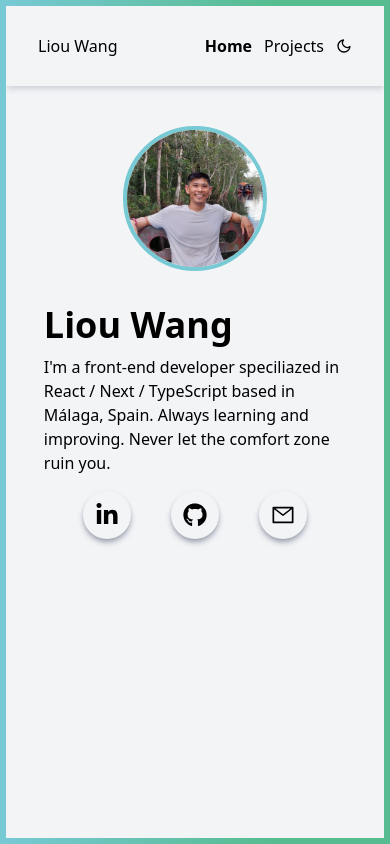
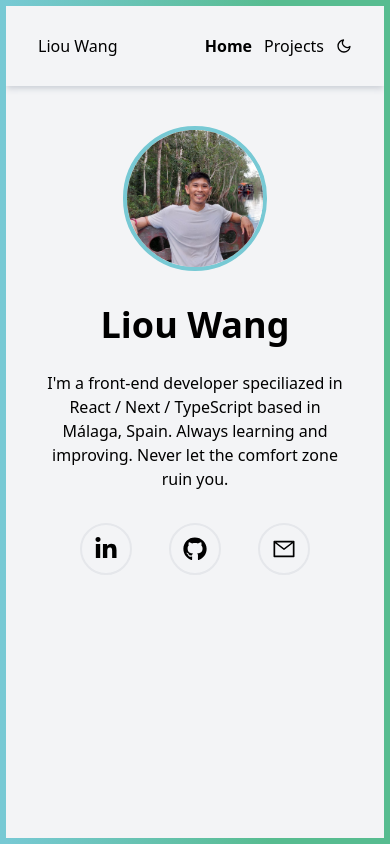
Before and after one commit to Liouch/personal-portfolio, a Next.js app: page / in a window 390 px wide. Built offline with nearby package versions, Linux system fonts and the light colour scheme.

Commit message:
Apply style changes including changes related to dark mode and responsive design

```diff
--- a/components/NavBar.tsx
+++ b/components/NavBar.tsx
@@ -26,7 +26,7 @@ const NavBar = () => {
   const router = useRouter();
 
   return (
-    <nav className='sticky h-20 w-full shadow-md shadow-gray-300'>
+    <nav className='sticky h-20 w-full shadow-md shadow-gray-300 dark:shadow-gray-500'>
       <div className='flex justify-between items-center w-full h-full px-8 md:px-20'>
         <NavBarItem url='/'>
           <span>Liou Wang</span>
--- a/components/ProjectCard.tsx
+++ b/components/ProjectCard.tsx
@@ -37,9 +37,9 @@ const ProjectLink = ({ url, type }: ProjectLinkProps) => {
       href={url}
       target='_blank'
       rel='noreferrer'
-      className='rounded-md py-2 px-4 min-h-[2.25rem] text-center bg-[var(--color-gray-light)] hover:bg-[var(--feather)] hover:text-white dark:hover:text-black transition-[background-color] duration-200 ease-in'
+      className='rounded-md py-2 px-4 min-h-[2.25rem] w-full lg:w-auto text-center bg-[var(--color-gray-light)] dark:bg-white hover:bg-[var(--feather)] dark:hover:bg-[var(--feather)] dark:text-black hover:text-white dark:hover:text-white  transition-[background-color] dark:transition-[background-color] duration-200 ease-in'
     >
-      <span className='flex items-center flex-nowrap'>
+      <span className='flex items-center flex-nowrap justify-center lg:justify-start'>
         {icon} {text}
       </span>
     </a>
@@ -49,9 +49,9 @@ const ProjectLink = ({ url, type }: ProjectLinkProps) => {
 const ProjectCard = (props: ProjectCardProps) => {
   const { title, description, skills, img, links } = props.info;
   return (
-    <div className='border-solid border-[2px] hover:border-2 border-[var(--color-gray-light)] hover:border-[var(--marine)] bg-white dark:bg-black rounded-lg shadow-sm mb-3'>
+    <div className='border-solid border-[2px] hover:border-2 border-[var(--color-gray-light)] hover:border-[var(--marine)] bg-white dark:bg-slate-900 rounded-lg shadow-sm mb-3'>
       <section className='flex flex-col p-6'>
-        <div className='flex'>
+        <div className='flex mb-2 sm:mb-0'>
           <div className='basis-4/4 lg:basis-3/4 pr-4'>
             <h3>{title}</h3>
             <p>{description}</p>
@@ -72,7 +72,7 @@ const ProjectCard = (props: ProjectCardProps) => {
           </div>
         </div>
         <footer>
-          <div className='flex gap-2 items-center'>
+          <div className='flex w-3/4 md:w-2/4 lg:w-full gap-2 items-center flex-wrap mx-auto'>
             {links.map((link) => (
               <ProjectLink url={link.url} type={link.type} key={link.url} />
             ))}
--- a/components/SocialNetworkIcon.tsx
+++ b/components/SocialNetworkIcon.tsx
@@ -36,7 +36,7 @@ const SocialNetworkIcon = ({
         href={ICON_URL_LIST[socialNetwork]}
         target='_blank'
         rel='noreferrer'
-        className='rounded-full shadow-md shadow-gray-400 p-3 hover:scale-110 ease-in duration-500'
+        className='rounded-full hover:border-[var(--feather)] border-2 p-3 transition-transform hover:scale-110 ease-in duration-200'
       >
         <IconComponent size={ICON_SIZE[size]} />
       </a>
--- a/pages/index.tsx
+++ b/pages/index.tsx
@@ -21,13 +21,15 @@ export default function Home() {
               className='rounded-full border-solid border-4 border-[var(--feather)]'
             />
           </div>
-          <section className='mt-6 sm:mt-10'>
+          <section className='mt-6 sm:mt-10 text-center'>
             <h1>Liou Wang</h1>
-            <p>
-              I&apos;m a front-end developer speciliazed in React / Next /
-              TypeScript based in Málaga, Spain. Always learning and improving.
-              Never let the comfort zone ruin you.
-            </p>
+            <div className='my-4'>
+              <p>
+                I&apos;m a front-end developer speciliazed in React / Next /
+                TypeScript based in Málaga, Spain. Always learning and
+                improving. Never let the comfort zone ruin you.
+              </p>
+            </div>
           </section>
           <SocialNetworkInfo className='flex items-center justify-evenly max-w-xs sm:max-w-sm md:max-w-md mx-auto py-4' />
         </div>
--- a/pages/projects.tsx
+++ b/pages/projects.tsx
@@ -7,7 +7,7 @@ const Projects = () => {
   return (
     <Layout>
       <h2>Projects I&apos;ve built</h2>
-      <div className='mb-20'>
+      <div className='mb-10 lg:mb-20'>
         {projectList.map((project) => (
           <ProjectCard key={project.title} info={project} />
         ))}
```
